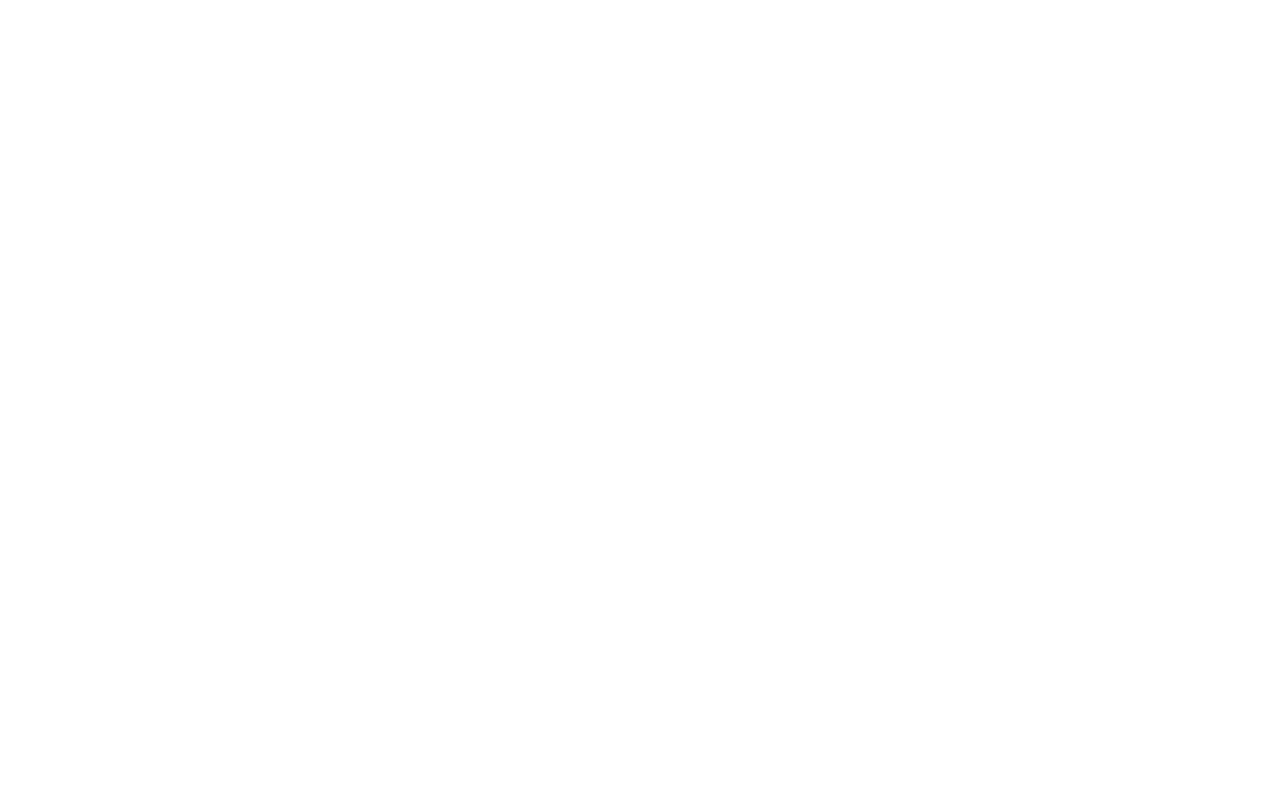
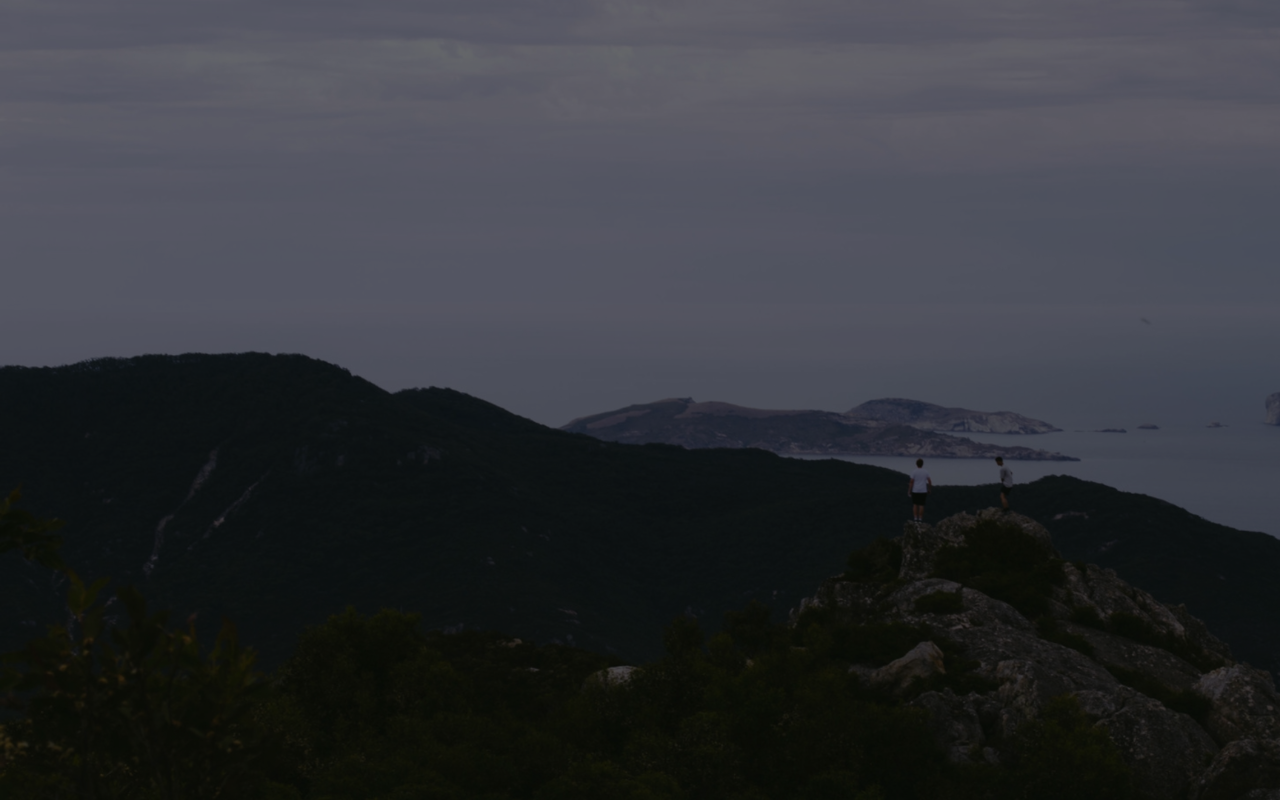
Before and after one commit to syedalimansoor/weather-app, a Svelte app: page / in a window 1280 px wide. Built offline with nearby package versions, Linux system fonts and the light colour scheme.

Commit message:
Set background image

```diff
--- a/src/App.svelte
+++ b/src/App.svelte
@@ -1,8 +1,13 @@
 <script lang="ts">
+  import { backgroundUrl } from "./stores";
+  import { onMount } from "svelte";
+
   import Header from "./lib/Header/Header.svelte";
   import SearchBar from "./lib/SearchBar/SearchBar.svelte";
   import CurrentTemp from "./lib/CurrentTemp/CurrentTemp.svelte";
   import ForecastTemp from "./lib/ForecastTemp/ForecastTemp.svelte";
+
+  // onMount(() => backgroundUrl.setBackground("weather"));
 </script>
 
 <!-- Global styles -- skip to end for content-->
@@ -67,7 +72,7 @@
   </style>
 </svelte:head>
 
-<div class="wrapper">
+<div class="wrapper" style={`--background-url: url(${$backgroundUrl})`}>
   <Header />
   <SearchBar />
   <CurrentTemp />
@@ -76,4 +81,13 @@
 
 <!-- App styles -->
 <style lang="scss">
+  .wrapper {
+    width: 100%;
+    min-height: 100vh;
+    /* background-image: var(--background-url); */
+    background-image: url("./assets/default-bg.jpg");
+    background-color: $transparent-gray;
+    background-blend-mode: multiply;
+    background-size: cover;
+  }
 </style>
```
